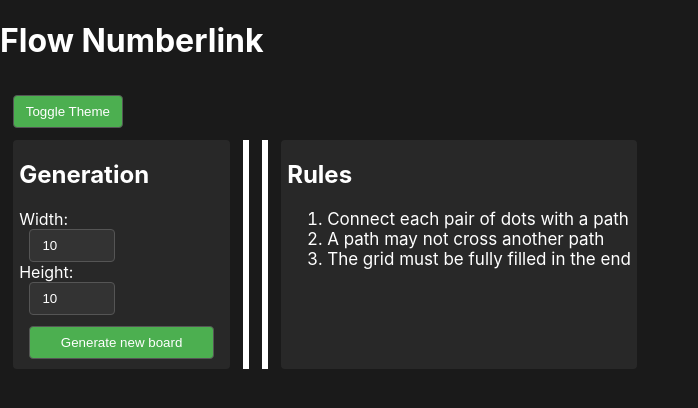
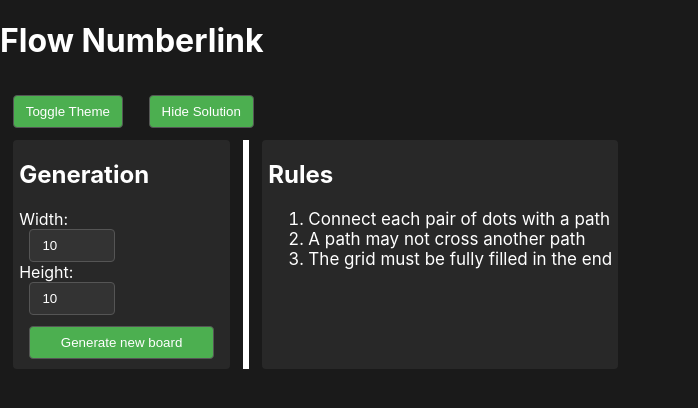
Before and after one commit to jacques-artale/flow, a React (Create React App) app in the folder client/: page / in a window 1280 px wide. Shown: the top 408 px of the page, without its empty margins (0-698 px from the left). Built offline with nearby package versions, Linux system fonts and the light colour scheme.

Commit message:
add: functionality to show or hide solution

```diff
--- a/client/src/App.js
+++ b/client/src/App.js
@@ -11,6 +11,8 @@ const INITIAL_HEIGHT = 10;
 function App() {
 
   const [theme, set_theme] = useState('dark');  // ['light', 'dark']
+  const [show_solution, set_show_solution] = useState(false);
+
   const [grid_data, set_grid_data] = useState([[]]);
   const [width, set_width] = useState(INITIAL_WIDTH);
   const [height, set_height] = useState(INITIAL_HEIGHT);
@@ -41,6 +43,7 @@ function App() {
       <h1>Flow Numberlink</h1>
 
       <button style={style.button} onClick={() => set_theme(theme === 'light' ? 'dark' : 'light')}>Toggle Theme</button>
+      <button style={style.button} onClick={() => set_show_solution(!show_solution)}>{show_solution ? 'Show Solution' : 'Hide Solution'}</button>
 
       <div style={{display: 'flex'}}>
         <div style={style.settings_container}>
@@ -50,11 +53,10 @@ function App() {
           <button style={style.generate_button} onClick={generate_grid}>Generate new board</button>
         </div>
 
-        <div style={style.grid_container}>
+        <div style={{...style.grid_container, display: show_solution ? 'none' : ''}}>
           <Grid grid_data={grid_data}/>
         </div>
-
-        <div style={style.grid_container}>
+        <div style={{...style.grid_container, display: show_solution ? '' : 'none'}}>
           <Puzzle grid_data={grid_data}/>
         </div>
 
```
